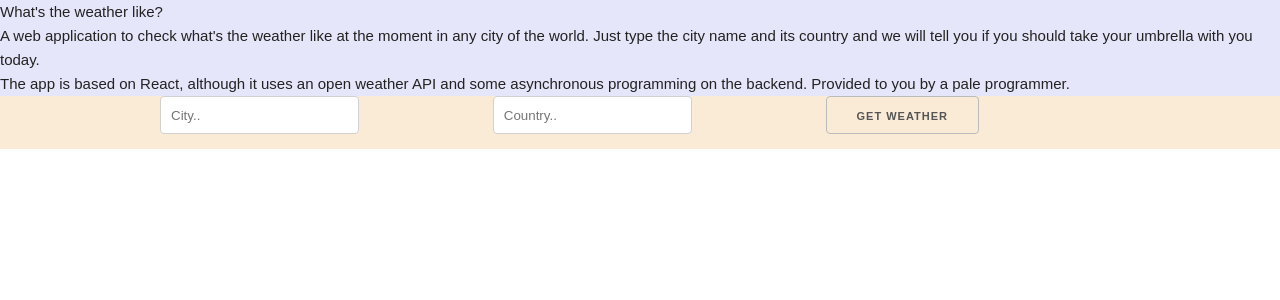
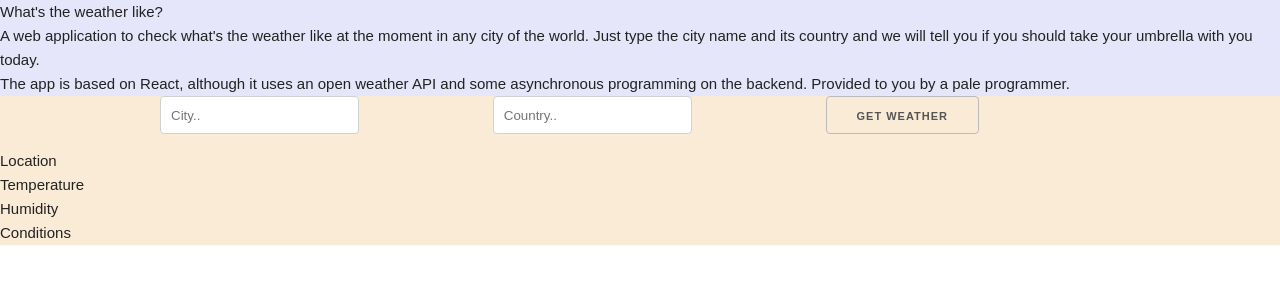
Before and after one commit to alextjd/weather-react-api, a React (Create React App) app: page / in a window 1280 px wide. Shown: the top 300 px of the page. Built offline with nearby package versions, Linux system fonts and the light colour scheme.

Commit message:
Added the weather component.

```diff
--- a/src/App/App.js
+++ b/src/App/App.js
@@ -2,6 +2,7 @@ import React, {Component} from 'react';
 import './App.css';
 import Title from "../Title/Title";
 import Form from "../Form/Form";
+import Weather from "../Weather/Weather";
 
 
 class App extends Component {
@@ -13,6 +14,7 @@ class App extends Component {
                 </div>
                 <div className="right">
                     <Form/>
+                    <Weather/>
                 </div>
             </div>
         );
--- a/src/Weather/Weather.js
+++ b/src/Weather/Weather.js
@@ -0,0 +1,14 @@
+import React, {Component} from 'react';
+
+const Weather = (props) => {
+    return(
+        <div className="weather-container">
+            <div className="wdata"><span>Location</span></div>
+            <div className="wdata"><span>Temperature</span></div>
+            <div className="wdata"><span>Humidity</span></div>
+            <div className="wdata"><span>Conditions</span></div>
+        </div>
+    );
+};
+
+export default Weather;
```
